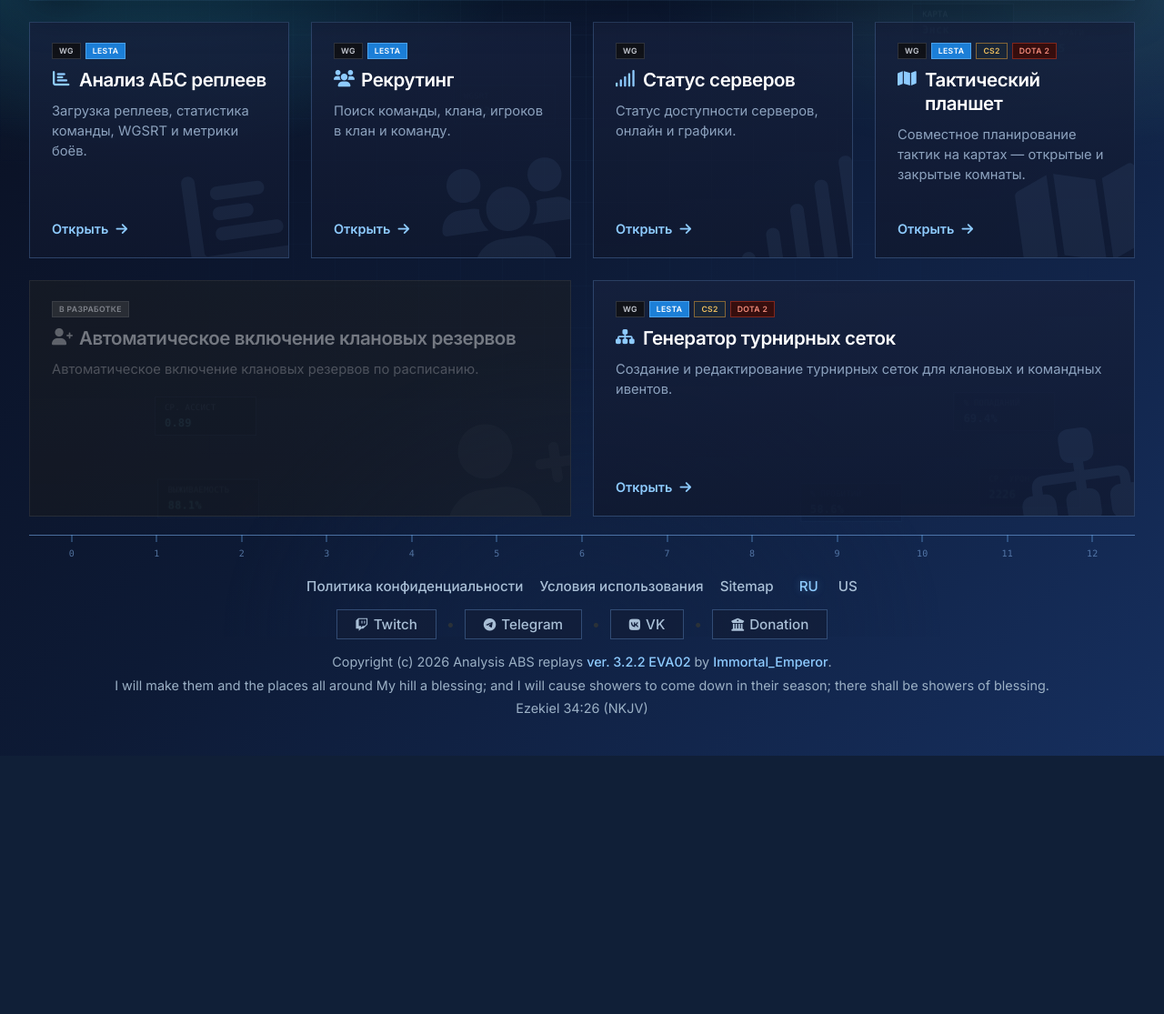
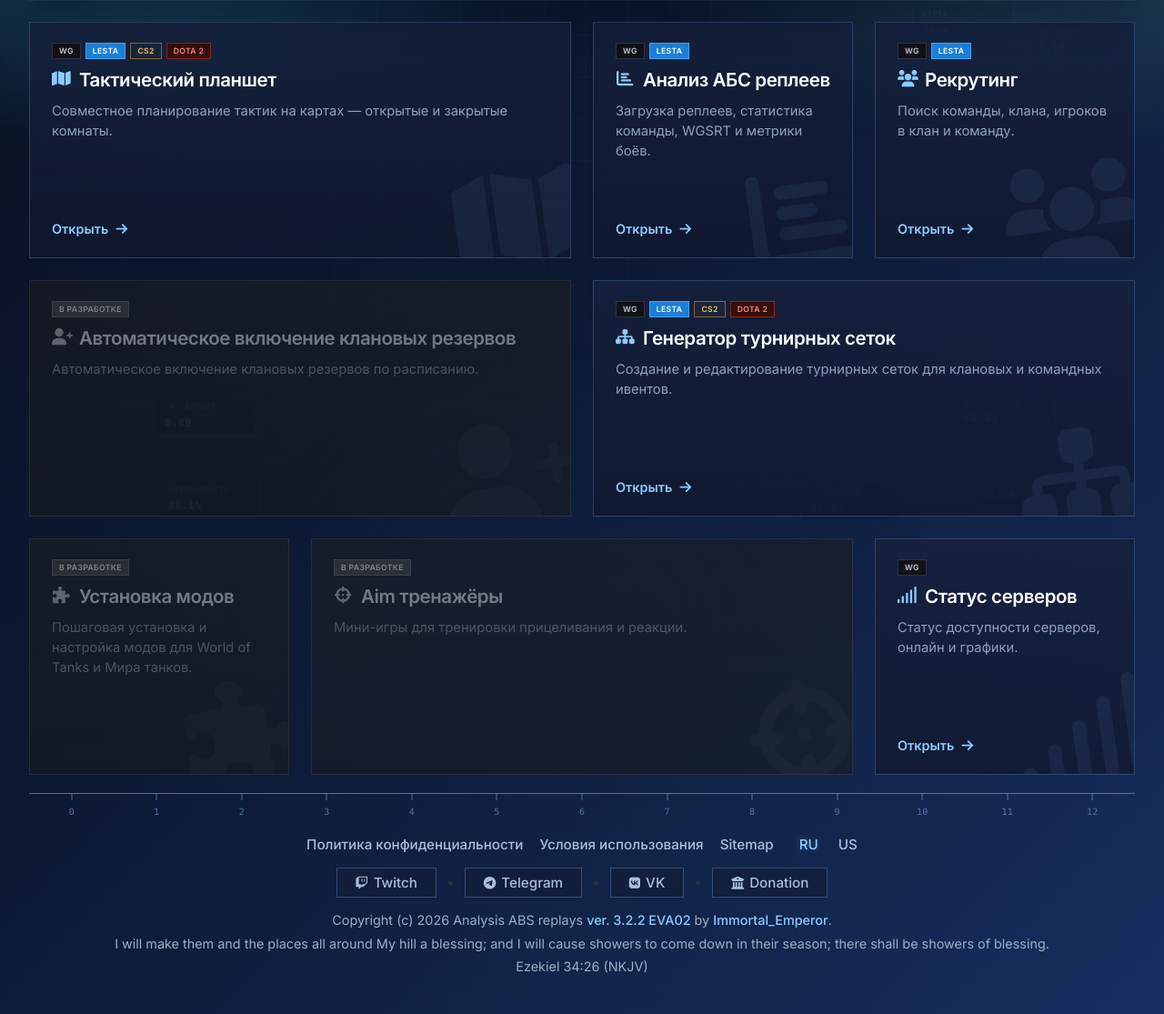
Before and after one commit to dzmitrypanou/CHADOW, a PHP site: page / in a window 1280 px wide. Shown: the part 100-1215 px from the top of the page at 91% size. Before the commit the page ends 931 px from the top, so only its background shows below. Run offline with PHP 8.4, Linux system fonts and the light colour scheme; data comes from the database, SQL or seed files in the repository; some libraries are stand-ins or nearby versions.

Commit message:
Add Tactical Board and Tournament Bracket Generator cards to landing page; update mod installation and aim trainer descriptions in i18n files

```diff
--- a/index.php
+++ b/index.php
@@ -49,6 +49,32 @@ require __DIR__ . '/includes/site_header.php';
 
         <main class="projects-landing">
             <div class="projects-grid">
+                <a href="<?php echo htmlspecialchars($tacticsServiceHref, ENT_QUOTES, 'UTF-8'); ?>" class="project-card project-card--active project-card--span-2" data-landing-id="tactics">
+                    <i class="fas fa-map project-card-bg-icon" aria-hidden="true"></i>
+                    <div class="project-card-body">
+                        <div class="project-card-head">
+                            <?php echo $tacticsBadgesHtml; ?>
+                            <h2 class="project-card-title">
+                                <i class="fas fa-map project-card-icon" aria-hidden="true"></i>
+                                <span class="project-card-title-text">
+                                    <?php echo $lang === 'en' ? 'Tactical Board' : 'Тактический планшет'; ?>
+                                </span>
+                            </h2>
+                        </div>
+                        <p class="project-card-desc">
+                            <?php echo $lang === 'en'
+                                ? 'Plan tactics together on map overlays — open or password-protected rooms.'
+                                : 'Совместное планирование тактик на картах — открытые и закрытые комнаты.'; ?>
+                        </p>
+                    </div>
+                    <div class="project-card-footer">
+                        <span class="project-card-action">
+                            <?php echo htmlspecialchars($openLabel, ENT_QUOTES, 'UTF-8'); ?>
+                            <i class="fas fa-arrow-right" aria-hidden="true"></i>
+                        </span>
+                    </div>
+                </a>
+
                 <a href="<?php echo htmlspecialchars($absServiceHref, ENT_QUOTES, 'UTF-8'); ?>" class="project-card project-card--active" data-landing-id="abs">
                     <i class="fas fa-chart-bar project-card-bg-icon" aria-hidden="true"></i>
                     <div class="project-card-body">
@@ -204,6 +178,84 @@ require __DIR__ . '/includes/site_header.php';
                         </span>
                     </div>
                 </a>
+
+                <div class="project-card project-card--disabled" aria-disabled="true" data-landing-id="mod-install">
+                    <i class="fas fa-puzzle-piece project-card-bg-icon" aria-hidden="true"></i>
+                    <div class="project-card-body">
+                        <div class="project-card-head">
+                            <?php echo $inDevBadgeHtml; ?>
+                            <h2 class="project-card-title">
+                                <i class="fas fa-puzzle-piece project-card-icon" aria-hidden="true"></i>
+                                <span class="project-card-title-text">
+                                    <?php echo $lang === 'en' ? 'Mod Installation' : 'Установка модов'; ?>
+                                </span>
+                            </h2>
+                        </div>
+                        <p class="project-card-desc">
+                            <?php echo $lang === 'en'
+                                ? 'Step-by-step mod installation and setup for World of Tanks and Mir Tankov.'
+                                : 'Пошаговая установка и настройка модов для World of Tanks и Мира танков.'; ?>
+                        </p>
+                    </div>
+                    <div class="project-card-footer">
+                        <span class="project-card-action project-card-action--placeholder" aria-hidden="true">
+                            <?php echo htmlspecialchars($openLabel, ENT_QUOTES, 'UTF-8'); ?>
+                            <i class="fas fa-arrow-right" aria-hidden="true"></i>
+                        </span>
+                    </div>
+                </div>
+
+                <div class="project-card project-card--disabled project-card--span-2" aria-disabled="true" data-landing-id="aim-trainers">
+                    <i class="fas fa-crosshairs project-card-bg-icon" aria-hidden="true"></i>
+                    <div class="project-card-body">
+                        <div class="project-card-head">
+                            <?php echo $inDevBadgeHtml; ?>
+                            <h2 class="project-card-title">
+                                <i class="fas fa-crosshairs project-card-icon" aria-hidden="true"></i>
+                                <span class="project-card-title-text">
+                                    <?php echo $lang === 'en' ? 'Aim Trainer Games' : 'Aim тренажёры'; ?>
+                                </span>
+                            </h2>
+                        </div>
+                        <p class="project-card-desc">
+                            <?php echo $lang === 'en'
+                                ? 'Mini-games for aim and reaction training.'
+                                : 'Мини-игры для тренировки прицеливания и реакции.'; ?>
+                        </p>
+                    </div>
+                    <div class="project-card-footer">
+                        <span class="project-card-action project-card-action--placeholder" aria-hidden="true">
+                            <?php echo htmlspecialchars($openLabel, ENT_QUOTES, 'UTF-8'); ?>
+                            <i class="fas fa-arrow-right" aria-hidden="true"></i>
+                        </span>
+                    </div>
+                </div>
+
+                <a href="<?php echo htmlspecialchars($onlineServiceHref, ENT_QUOTES, 'UTF-8'); ?>" class="project-card project-card--active" data-landing-id="online">
+                    <i class="fas fa-signal project-card-bg-icon" aria-hidden="true"></i>
+                    <div class="project-card-body">
+                        <div class="project-card-head">
+                            <?php echo $onlineBadgesHtml; ?>
+                            <h2 class="project-card-title">
+                                <i class="fas fa-signal project-card-icon" aria-hidden="true"></i>
+                                <span class="project-card-title-text">
+                                    <?php echo $lang === 'en' ? 'Server Status' : 'Статус серверов'; ?>
+                                </span>
+                            </h2>
+                        </div>
+                        <p class="project-card-desc">
+                            <?php echo $lang === 'en'
+                                ? 'Server availability status, online counts, and charts.'
+                                : 'Статус доступности серверов, онлайн и графики.'; ?>
+                        </p>
+                    </div>
+                    <div class="project-card-footer">
+                        <span class="project-card-action">
+                            <?php echo htmlspecialchars($openLabel, ENT_QUOTES, 'UTF-8'); ?>
+                            <i class="fas fa-arrow-right" aria-hidden="true"></i>
+                        </span>
+                    </div>
+                </a>
             </div>
         </main>
 
--- a/js/landing-i18n.js
+++ b/js/landing-i18n.js
@@ -30,6 +30,14 @@
                 bracket: {
                     title: 'Генератор турнирных сеток',
                     desc: 'Создание и редактирование турнирных сеток для клановых и командных ивентов.',
+                },
+                'mod-install': {
+                    title: 'Установка модов',
+                    desc: 'Пошаговая установка и настройка модов для World of Tanks и Мира танков.',
+                },
+                'aim-trainers': {
+                    title: 'Aim тренажёры',
+                    desc: 'Мини-игры для тренировки прицеливания и реакции.',
                 },
             },
             hrefs: {
@@ -68,6 +76,14 @@
                 bracket: {
                     title: 'Tournament Bracket Generator',
                     desc: 'Create and edit tournament brackets for clan and team events.',
+                },
+                'mod-install': {
+                    title: 'Mod Installation',
+                    desc: 'Step-by-step mod installation and setup for World of Tanks and Mir Tankov.',
+                },
+                'aim-trainers': {
+                    title: 'Aim Trainer Games',
+                    desc: 'Mini-games for aim and reaction training.',
                 },
             },
             hrefs: {
```
Also changed, not shown: other parts of index.php (+0 -52 lines).
